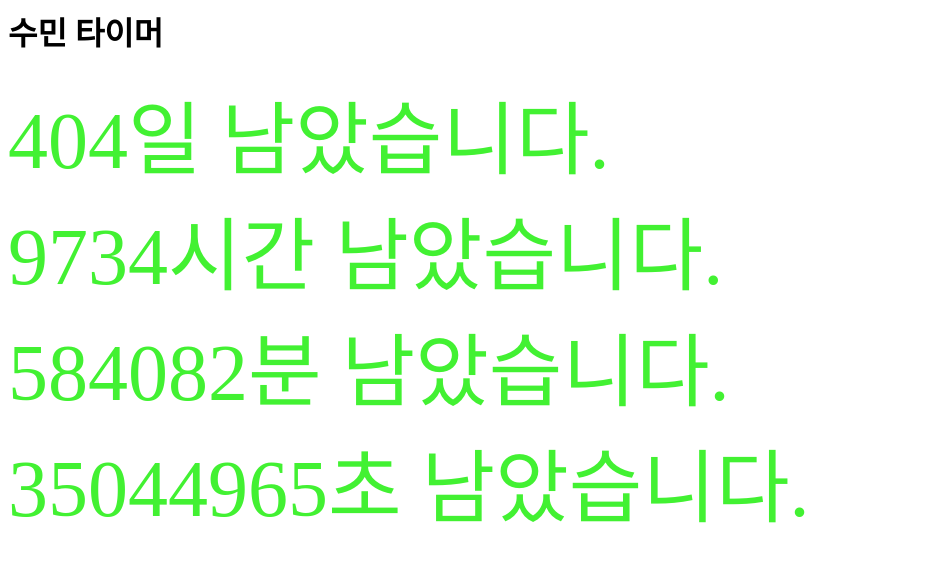
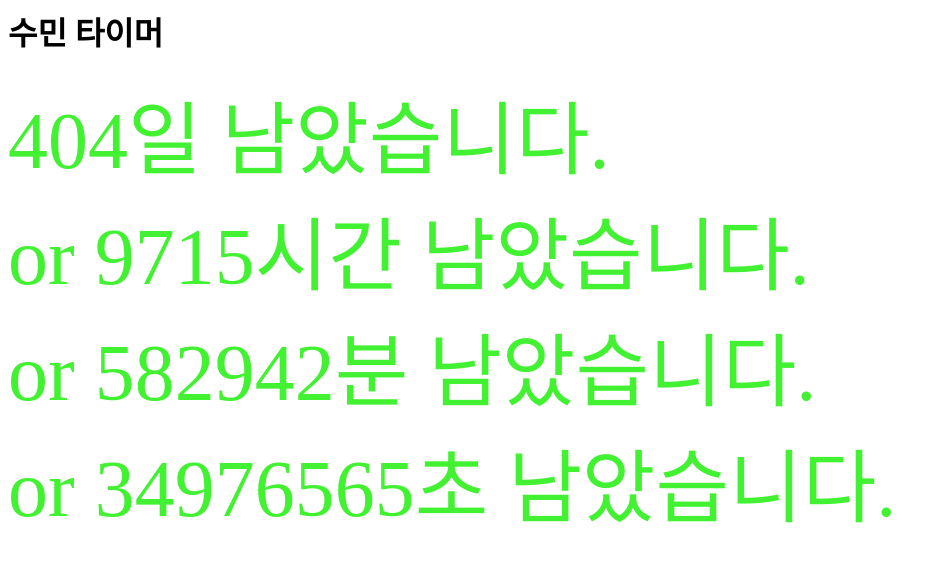
Before and after one commit to GrootCodes/sumin-army-countdown, a plain HTML site: page Index.html in a window 1280 px wide. Shown: the whole page, without its empty margins (0-945 px from the left). Drawn offline with Linux system fonts and the light colour scheme.

Commit message:
Minor update

```diff
--- a/Index.html
+++ b/Index.html
@@ -1,5 +1,5 @@
 <head>
-<title>수민</title>
+<title>수민-전역일</title>
   <style>
    #demo{
        color:#42f132;
@@ -24,17 +24,19 @@ var x = setInterval(function() {
   var distance = countDownDate - now;
   // Time calculations for days, hours, minutes and seconds
   var days = Math.floor(distance / (1000 * 60 * 60 * 24));
-  var hours = Math.floor((distance % (1000 * 60 * 60 * 24)) / (1000 * 60 * 60)) + Math.floor(distance / (1000 * 60 * 60));
+  var hours = Math.floor((distance % (1000 * 60 * 60 * 24)) / (1000 * 60 * 60)) + days*24;
   var minutes = Math.floor((distance % (1000 * 60 * 60)) / (1000 * 60)) + hours*60;
   var seconds = Math.floor((distance % (1000 * 60)) / 1000) + minutes*60;
   // Display the result in the element with id="demo"
   document.getElementById("demo").innerHTML =
-  days + "일 남았습니다."+ "<br>" + hours + "시간 남았습니다.<br>"
-  + minutes + "분 남았습니다.<br>" + seconds + "초 남았습니다.<br>";
+  days + "일 남았습니다.<br>"
+  + "or "+ hours + "시간 남았습니다.<br>"
+  + "or "+ minutes + "분 남았습니다.<br>"
+  + "or "+ seconds + "초 남았습니다.<br>";
   // If the count down is finished, write some text
   if (distance < 0) {
     clearInterval(x);
-    document.getElementById("demo").innerHTML = "EXPIRED";
+    document.getElementById("demo").innerHTML = "전역 축하해~~~~ 수밍 ";
   }
 }, 1000);
 </script>
```
